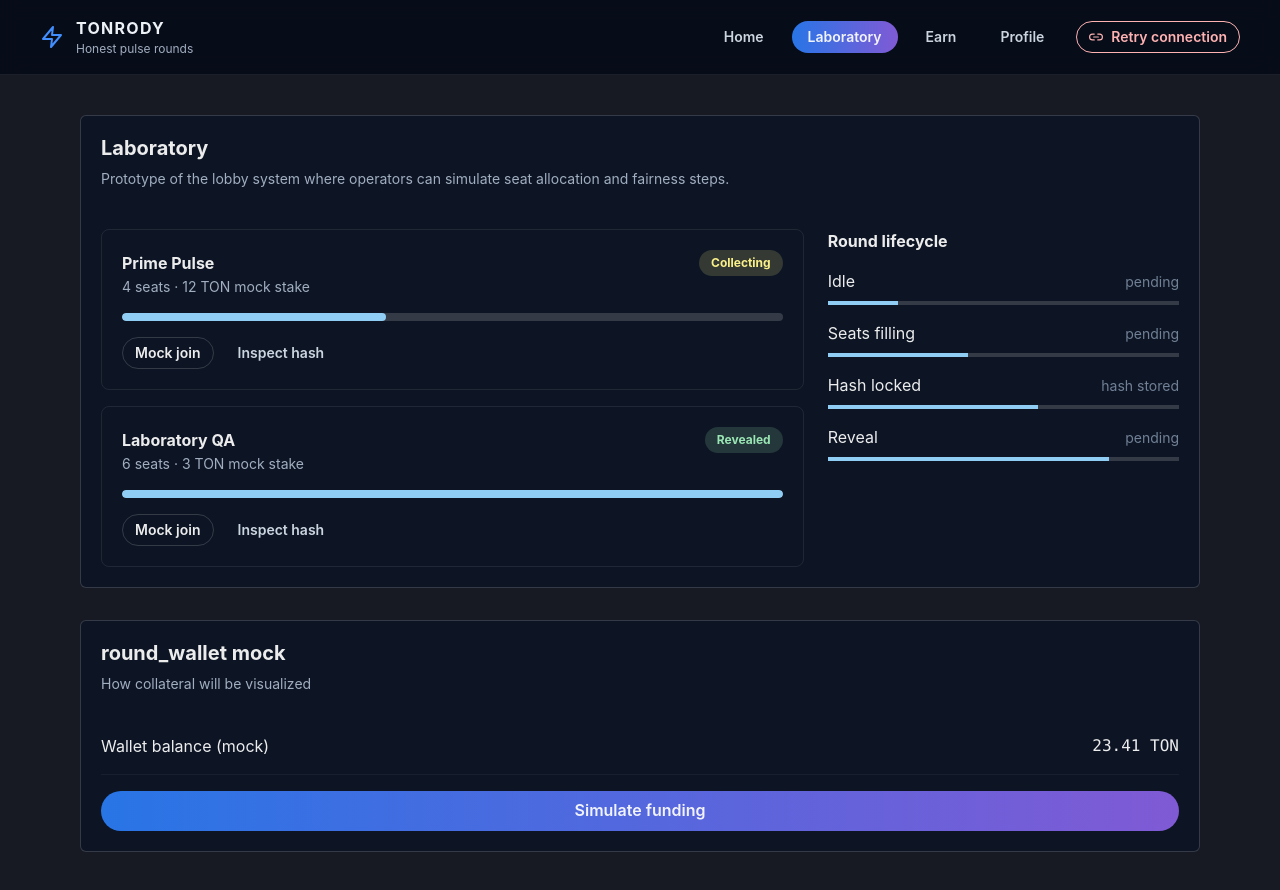
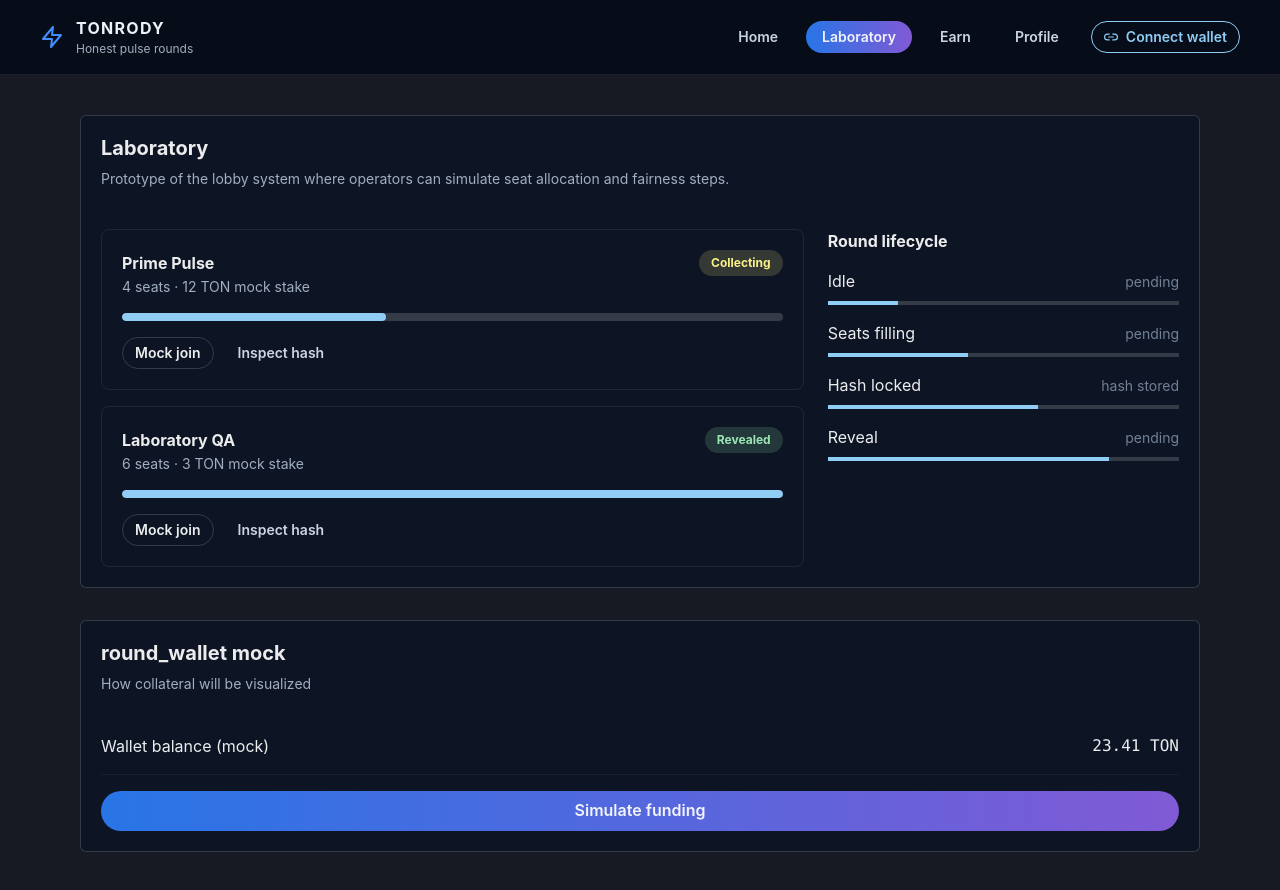
Before and after one commit to mykicktapm-ship-it/tonrodniy, a React (Vite) app in the folder frontend/: page /laboratory in a window 1280 px wide. Built offline with nearby package versions, Linux system fonts and the light colour scheme.

Commit message:
Add Zustand wallet store and integrate TonConnect

```diff
--- a/frontend/src/components/wallet/TonConnectButton.tsx
+++ b/frontend/src/components/wallet/TonConnectButton.tsx
@@ -1,6 +1,6 @@
 import { Button, HStack, Icon, Text, Tooltip } from '@chakra-ui/react';
 import { FiLink2 } from 'react-icons/fi';
-import { useTonConnectContext } from '../../providers/TonConnectUIProvider';
+import { useWalletStore } from '../../stores/walletStore';
 
 function shortAddress(address: string) {
   if (address.length <= 10) {
@@ -10,33 +10,33 @@ function shortAddress(address: string) {
 }
 
 export function TonConnectButton() {
-  const { wallet, status, isRestoring, isBusy, error, openModal, disconnect, retry } = useTonConnectContext();
-  const isLoading = status === 'loading' || isRestoring || isBusy;
-  const isConnected = Boolean(wallet);
-  const colorScheme = error ? 'red' : isConnected ? 'green' : 'blue';
-  const variant = isConnected ? 'solid' : 'outline';
+  const { address, status, wallet, connect, disconnect } = useWalletStore((state) => ({
+    address: state.address,
+    status: state.status,
+    wallet: state.wallet,
+    connect: state.connect,
+    disconnect: state.disconnect,
+  }));
+
+  const isConnected = Boolean(address) && status === 'connected';
+  const isLoading = status === 'connecting';
   const handleClick = async () => {
-    if (error) {
-      retry();
-      return;
-    }
-
     if (isConnected) {
       await disconnect();
       return;
     }
 
-    await openModal();
+    await connect();
   };
 
-  const tooltipLabel = error || (wallet?.device?.appName && `Connected via ${wallet.device.appName}`) || undefined;
+  const tooltipLabel = wallet?.device?.appName ? `Connected via ${wallet.device.appName}` : undefined;
 
   return (
     <Tooltip label={tooltipLabel} isDisabled={!tooltipLabel} hasArrow>
       <Button
         size="sm"
-        colorScheme={colorScheme}
-        variant={variant}
+        colorScheme={isConnected ? 'green' : 'blue'}
+        variant={isConnected ? 'solid' : 'outline'}
         onClick={handleClick}
         isLoading={isLoading}
         loadingText={isConnected ? 'Disconnecting' : 'Connecting'}
@@ -44,9 +44,9 @@ export function TonConnectButton() {
       >
         <HStack spacing={2}>
           <Text color="currentColor" fontWeight="semibold">
-            {error ? 'Retry connection' : isConnected ? shortAddress(wallet!.account.address) : 'Connect wallet'}
+            {isConnected && address ? shortAddress(address) : 'Connect wallet'}
           </Text>
-          {!error && isConnected && wallet?.device?.appName && (
+          {isConnected && wallet?.device?.appName && (
             <Text fontSize="xs" opacity={0.8} color="currentColor">
               {wallet.device.appName}
             </Text>
--- /dev/null
+++ b/frontend/src/lib/zustand.ts
@@ -0,0 +1,87 @@
+import { useDebugValue, useSyncExternalStore } from 'react';
+
+export type PartialState<TState> =
+  | TState
+  | Partial<TState>
+  | ((state: TState) => TState | Partial<TState>);
+
+export interface StoreApi<TState> {
+  getState: () => TState;
+  setState: (partial: PartialState<TState>, replace?: boolean) => void;
+  subscribe: (listener: () => void) => () => void;
+}
+
+export type StateCreator<TState> = (
+  set: StoreApi<TState>['setState'],
+  get: StoreApi<TState>['getState'],
+  api: StoreApi<TState>,
+) => TState;
+
+export type StateSelector<TState, TSelected> = (state: TState) => TSelected;
+export type EqualityChecker<TSelected> = (state: TSelected, newState: TSelected) => boolean;
+
+export type UseBoundStore<TState> = {
+  (): TState;
+  <TSelected>(selector: StateSelector<TState, TSelected>, equalityFn?: EqualityChecker<TSelected>): TSelected;
+} & StoreApi<TState>;
+
+const identitySelector = <TSelected>(state: TSelected) => state;
+
+export function createStore<TState>(createState: StateCreator<TState>): StoreApi<TState> {
+  let state: TState = {} as TState;
+  const listeners = new Set<() => void>();
+
+  const setState: StoreApi<TState>['setState'] = (partial, replace) => {
+    const partialState = typeof partial === 'function' ? (partial as (state: TState) => TState | Partial<TState>)(state) : partial;
+    if (partialState === undefined) {
+      return;
+    }
+
+    const nextState = replace ? (partialState as TState) : { ...state, ...partialState };
+    if (Object.is(state, nextState)) {
+      return;
+    }
+
+    state = nextState;
+    listeners.forEach((listener) => listener());
+  };
+
+  const getState = () => state;
+
+  const subscribe: StoreApi<TState>['subscribe'] = (listener) => {
+    listeners.add(listener);
+    return () => listeners.delete(listener);
+  };
+
+  const api: StoreApi<TState> = { setState, getState, subscribe };
+  state = createState(setState, getState, api);
+  return api;
+}
+
+export function create<TState>(createState: StateCreator<TState>): UseBoundStore<TState> {
+  const api = createStore(createState);
+
+  const useBoundStore = (<TSelected = TState>(
+    selector: StateSelector<TState, TSelected> = identitySelector as StateSelector<TState, TSelected>,
+    equalityFn: EqualityChecker<TSelected> = Object.is,
+  ) => {
+    let currentSlice = selector(api.getState());
+
+    const subscribeWithSelector = (onStoreChange: () => void) =>
+      api.subscribe(() => {
+        const nextSlice = selector(api.getState());
+        if (!equalityFn(currentSlice, nextSlice)) {
+          currentSlice = nextSlice;
+          onStoreChange();
+        }
+      });
+
+    const getSnapshot = () => currentSlice;
+
+    const slice = useSyncExternalStore(subscribeWithSelector, getSnapshot, getSnapshot);
+    useDebugValue(slice);
+    return slice;
+  }) as UseBoundStore<TState>;
+
+  return Object.assign(useBoundStore, api);
+}
--- a/frontend/src/providers/TonConnectUIProvider.tsx
+++ b/frontend/src/providers/TonConnectUIProvider.tsx
@@ -1,61 +1,6 @@
-import {
-  createContext,
-  useCallback,
-  useContext,
-  useEffect,
-  useMemo,
-  useState,
-  type ReactNode,
-} from 'react';
-
-interface TonConnectAccount {
-  address: string;
-  chain?: string;
-}
-
-interface TonConnectDevice {
-  appName?: string;
-  platform?: string;
-}
-
-export interface TonConnectConnectedWallet {
-  account: TonConnectAccount;
-  device?: TonConnectDevice;
-}
-
-interface TonConnectUIOptions {
-  manifestUrl: string;
-}
-
-interface TonConnectUIInstance {
-  wallet?: TonConnectConnectedWallet | null;
-  connectionRestored?: Promise<boolean>;
-  onStatusChange?: (callback: (wallet: TonConnectConnectedWallet | null) => void) => () => void;
-  openModal?: () => Promise<void> | void;
-  disconnect?: () => Promise<void> | void;
-}
-
-type TonConnectStatus = 'idle' | 'loading' | 'ready' | 'error';
-
-interface TonConnectContextValue {
-  wallet: TonConnectConnectedWallet | null;
-  tonConnectUI: TonConnectUIInstance | null;
-  status: TonConnectStatus;
-  error?: string;
-  isRestoring: boolean;
-  isBusy: boolean;
-  openModal: () => Promise<void>;
-  disconnect: () => Promise<void>;
-  retry: () => void;
-}
-
-const TonConnectContext = createContext<TonConnectContextValue | undefined>(undefined);
-
-declare global {
-  interface Window {
-    TonConnectUI?: new (options: TonConnectUIOptions) => TonConnectUIInstance;
-  }
-}
+import { useEffect, type ReactNode } from 'react';
+import { useWalletStore } from '../stores/walletStore';
+import type { TonConnectUIInstance } from '../types/tonconnect';
 
 const TON_CONNECT_SCRIPT_URL = 'https://unpkg.com/@tonconnect/ui@latest/dist/tonconnect-ui.min.js';
 let loaderPromise: Promise<void> | null = null;
@@ -94,52 +39,34 @@ interface TonConnectProviderProps {
 }
 
 export function TonConnectUIProvider({ manifestUrl, children }: TonConnectProviderProps) {
-  const [wallet, setWallet] = useState<TonConnectConnectedWallet | null>(null);
-  const [tonConnectUI, setTonConnectUI] = useState<TonConnectUIInstance | null>(null);
-  const [status, setStatus] = useState<TonConnectStatus>('idle');
-  const [error, setError] = useState<string | undefined>();
-  const [isRestoring, setIsRestoring] = useState(true);
-  const [isBusy, setIsBusy] = useState(false);
-  const [reloadKey, setReloadKey] = useState(0);
+  const setController = useWalletStore((state) => state.setController);
+  const setWallet = useWalletStore((state) => state.setWallet);
+  const setAddress = useWalletStore((state) => state.setAddress);
 
   useEffect(() => {
+    if (typeof window === 'undefined') {
+      return;
+    }
+
     let isMounted = true;
     let unsubscribe: (() => void) | undefined;
     let instance: TonConnectUIInstance | null = null;
 
     async function initTonConnect() {
-      if (typeof window === 'undefined') {
-        return;
-      }
-
-      setStatus('loading');
-      setError(undefined);
-      setIsRestoring(true);
-
       try {
         await ensureTonConnectScript();
         if (!isMounted) return;
 
         const TonConnectCtor = window.TonConnectUI;
         if (!TonConnectCtor) {
-          throw new Error('TonConnect UI is unavailable in this environment');
+          console.warn('TonConnect UI is unavailable in this environment');
+          return;
         }
 
         const absoluteManifestUrl = new URL(manifestUrl, window.location.origin).toString();
         instance = new TonConnectCtor({ manifestUrl: absoluteManifestUrl });
-        setTonConnectUI(instance);
-        setStatus('ready');
+        setController(instance);
         setWallet(instance.wallet ?? null);
-
-        if (instance.connectionRestored) {
-          instance.connectionRestored.finally(() => {
-            if (isMounted) {
-              setIsRestoring(false);
-            }
-          });
-        } else {
-          setIsRestoring(false);
-        }
 
         if (instance.onStatusChange) {
           unsubscribe = instance.onStatusChange((nextWallet) => {
@@ -147,13 +74,11 @@ export function TonConnectUIProvider({ manifestUrl, children }: TonConnectProvid
             setWallet(nextWallet);
           });
         }
-      } catch (err) {
-        if (!isMounted) return;
-        setStatus('error');
+      } catch (error) {
+        console.error('Failed to initialize TonConnect UI', error);
+        setController(null);
         setWallet(null);
-        setTonConnectUI(null);
-        setIsRestoring(false);
-        setError(err instanceof Error ? err.message : 'Failed to initialize TonConnect UI');
+        setAddress(null);
       }
     }
 
@@ -162,77 +87,9 @@ export function TonConnectUIProvider({ manifestUrl, children }: TonConnectProvid
     return () => {
       isMounted = false;
       unsubscribe?.();
+      setController(null);
     };
-  }, [manifestUrl, reloadKey]);
+  }, [manifestUrl, setController, setWallet, setAddress]);
 
-  const retry = useCallback(() => {
-    setReloadKey((key) => key + 1);
-  }, []);
-
-  const openModal = useCallback(async () => {
-    if (!tonConnectUI?.openModal) {
-      setError('Wallet provider is not ready yet.');
-      return;
-    }
-
-    setIsBusy(true);
-    setError(undefined);
-    try {
-      await Promise.resolve(tonConnectUI.openModal());
-    } catch (err) {
-      setError(err instanceof Error ? err.message : 'Unable to open wallet modal');
-    } finally {
-      setIsBusy(false);
-    }
-  }, [tonConnectUI]);
-
-  const disconnect = useCallback(async () => {
-    if (!tonConnectUI?.disconnect) {
-      return;
-    }
-
-    setIsBusy(true);
-    try {
-      await Promise.resolve(tonConnectUI.disconnect());
-      setWallet(null);
-    } catch (err) {
-      setError(err instanceof Error ? err.message : 'Failed to disconnect wallet');
-    } finally {
-      setIsBusy(false);
-    }
-  }, [tonConnectUI]);
-
-  const value = useMemo<TonConnectContextValue>(
-    () => ({
-      wallet,
-      tonConnectUI,
-      status,
-      error,
-      isRestoring,
-      isBusy,
-      openModal,
-      disconnect,
-      retry,
-    }),
-    [wallet, tonConnectUI, status, error, isRestoring, isBusy, openModal, disconnect, retry],
-  );
-
-  return <TonConnectContext.Provider value={value}>{children}</TonConnectContext.Provider>;
+  return <>{children}</>;
 }
-
-export function useTonConnectContext() {
-  const context = useContext(TonConnectContext);
-  if (!context) {
-    throw new Error('useTonConnectContext must be used within TonConnectUIProvider');
-  }
-  return context;
-}
-
-export function useTonWallet() {
-  return useTonConnectContext().wallet;
-}
-
-export function useTonConnectUI() {
-  const { tonConnectUI } = useTonConnectContext();
-  return [tonConnectUI, () => undefined] as const;
-}
--- /dev/null
+++ b/frontend/src/stores/walletStore.ts
@@ -0,0 +1,71 @@
+import { create } from 'zustand';
+import type { TonConnectConnectedWallet, TonConnectUIInstance } from '../types/tonconnect';
+
+export type WalletStatus = 'disconnected' | 'connecting' | 'connected';
+
+interface WalletStoreState {
+  address: string | null;
+  status: WalletStatus;
+  wallet: TonConnectConnectedWallet | null;
+  controller: TonConnectUIInstance | null;
+  setController: (controller: TonConnectUIInstance | null) => void;
+  setWallet: (wallet: TonConnectConnectedWallet | null) => void;
+  setAddress: (address: string | null) => void;
+  connect: () => Promise<void>;
+  disconnect: () => Promise<void>;
+}
+
+export const useWalletStore = create<WalletStoreState>((set, get) => ({
+  address: null,
+  status: 'disconnected',
+  wallet: null,
+  controller: null,
+  setController: (controller) => set({ controller }),
+  setWallet: (wallet) =>
+    set(() => {
+      const address = wallet?.account.address ?? null;
+      return {
+        wallet,
+        address,
+        status: address ? 'connected' : 'disconnected',
+      };
+    }),
+  setAddress: (address) =>
+    set(() => ({
+      address,
+      status: address ? 'connected' : 'disconnected',
+    })),
+  connect: async () => {
+    const controller = get().controller;
+    if (!controller?.openModal || typeof window === 'undefined') {
+      return;
+    }
+
+    set({ status: 'connecting' });
+    try {
+      await Promise.resolve(controller.openModal());
+    } catch (error) {
+      console.error('Failed to connect wallet', error);
+    } finally {
+      const { address } = get();
+      if (!address) {
+        set({ status: 'disconnected' });
+      }
+    }
+  },
+  disconnect: async () => {
+    const controller = get().controller;
+    if (!controller?.disconnect || typeof window === 'undefined') {
+      set({ wallet: null, address: null, status: 'disconnected' });
+      return;
+    }
+
+    try {
+      await Promise.resolve(controller.disconnect());
+    } catch (error) {
+      console.error('Failed to disconnect wallet', error);
+    } finally {
+      set({ wallet: null, address: null, status: 'disconnected' });
+    }
+  },
+}));
--- /dev/null
+++ b/frontend/src/types/tonconnect.ts
@@ -0,0 +1,36 @@
+export interface TonConnectAccount {
+  address: string;
+  chain?: string;
+}
+
+export interface TonConnectDevice {
+  appName?: string;
+  platform?: string;
+}
+
+export interface TonConnectConnectedWallet {
+  account: TonConnectAccount;
+  device?: TonConnectDevice;
+}
+
+export interface TonConnectUIOptions {
+  manifestUrl: string;
+}
+
+export interface TonConnectUIInstance {
+  wallet?: TonConnectConnectedWallet | null;
+  connectionRestored?: Promise<boolean>;
+  onStatusChange?: (callback: (wallet: TonConnectConnectedWallet | null) => void) => () => void;
+  openModal?: () => Promise<void> | void;
+  disconnect?: () => Promise<void> | void;
+}
+
+export type TonConnectUIConstructor = new (options: TonConnectUIOptions) => TonConnectUIInstance;
+
+declare global {
+  interface Window {
+    TonConnectUI?: TonConnectUIConstructor;
+  }
+}
+
+export {};
--- a/frontend/tsconfig.json
+++ b/frontend/tsconfig.json
@@ -14,7 +14,11 @@
     "isolatedModules": true,
     "noEmit": true,
     "jsx": "react-jsx",
-    "types": ["vite/client"]
+    "types": ["vite/client"],
+    "baseUrl": ".",
+    "paths": {
+      "zustand": ["./src/lib/zustand"]
+    }
   },
   "include": ["src"],
   "references": [{ "path": "./tsconfig.node.json" }]
--- a/frontend/tsconfig.node.json
+++ b/frontend/tsconfig.node.json
@@ -4,7 +4,8 @@
     "skipLibCheck": true,
     "module": "ESNext",
     "moduleResolution": "bundler",
-    "allowSyntheticDefaultImports": true
+    "allowSyntheticDefaultImports": true,
+    "types": ["node"]
   },
   "include": ["vite.config.ts"]
 }
--- a/frontend/vite.config.ts
+++ b/frontend/vite.config.ts
@@ -1,6 +1,12 @@
 import { defineConfig } from 'vite';
 import react from '@vitejs/plugin-react';
+import path from 'node:path';
 
 export default defineConfig({
   plugins: [react()],
+  resolve: {
+    alias: {
+      zustand: path.resolve(__dirname, 'src/lib/zustand'),
+    },
+  },
 });
```
